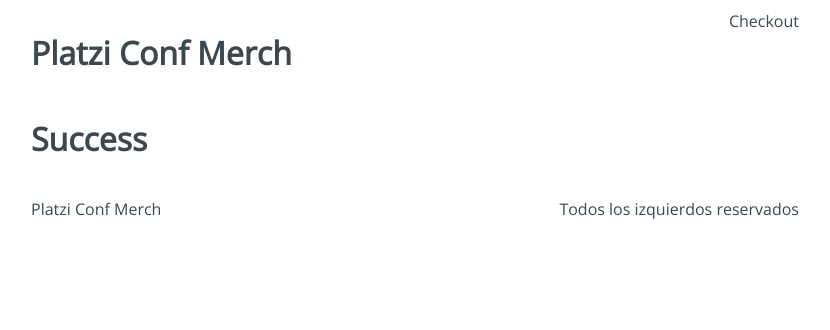
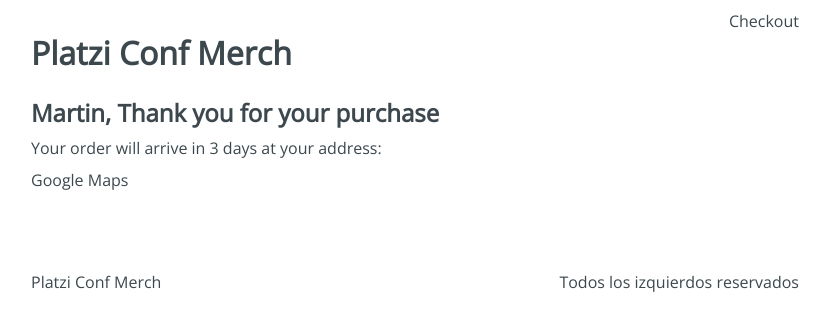
Before and after one commit to martinrol/Platzi-Conf-Merch-React-Hooks, a React app: page /checkout/success in a window 1280 px wide. Shown: the top 330 px of the page, without its empty margins (225-1055 px from the left). Built offline with nearby package versions, Linux system fonts and the light colour scheme; the HTML template or start-up script is replaced by a standard one.

Commit message:
Maquetado y estilos al flujo de pago. Payment y Success

```diff
--- a/src/containers/Payment.jsx
+++ b/src/containers/Payment.jsx
@@ -1,8 +1,17 @@
 import React from 'react'
+
+import '../styles/components/Payment.css';
 
 const Payment = () => {
     return (
-        <h1>Payment</h1>
+        <section className="Payment">
+            <div className="Payment__content">
+                <h3>Order summary: </h3>
+                <div className="Payment__content--button">
+                    Paypal Button
+                </div>
+            </div>
+        </section>
     )
 }
 
--- a/src/containers/Success.jsx
+++ b/src/containers/Success.jsx
@@ -1,8 +1,18 @@
 import React from 'react'
+
+import '../styles/components/Success.css';
 
 const Success = () => {
     return (
-        <h1>Success</h1>
+        <section className="Success">
+            <div className="Success__content">
+                <h2>Martin, Thank you for your purchase</h2>
+                <span>Your order will arrive in 3 days at your address: </span>
+                <div className="Success__content--map">
+                    Google Maps
+                </div>
+            </div>
+        </section>
     )
 }
 
--- a/src/styles/components/Success.css
+++ b/src/styles/components/Success.css
@@ -1,6 +1,6 @@
 .Success {
   margin: 0 0 4em 0;
 }
-.Success-map {
+.Success__content--map {
   margin: 10px 0 0 0;
 }
```
